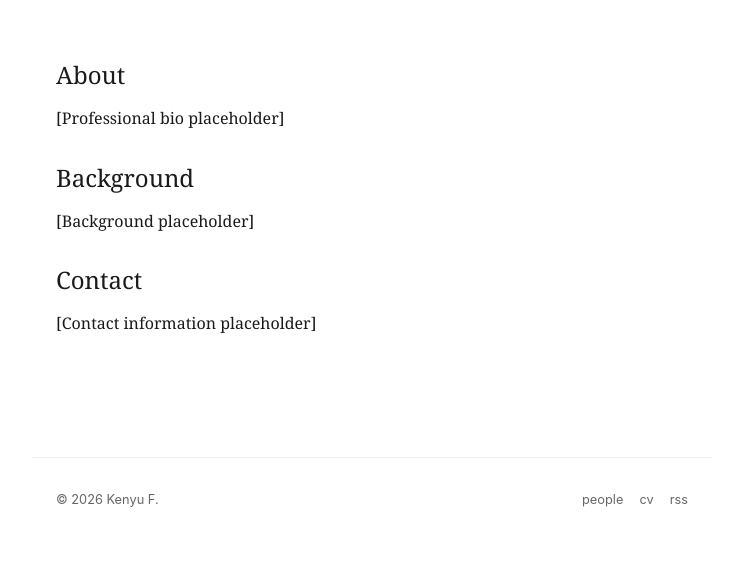
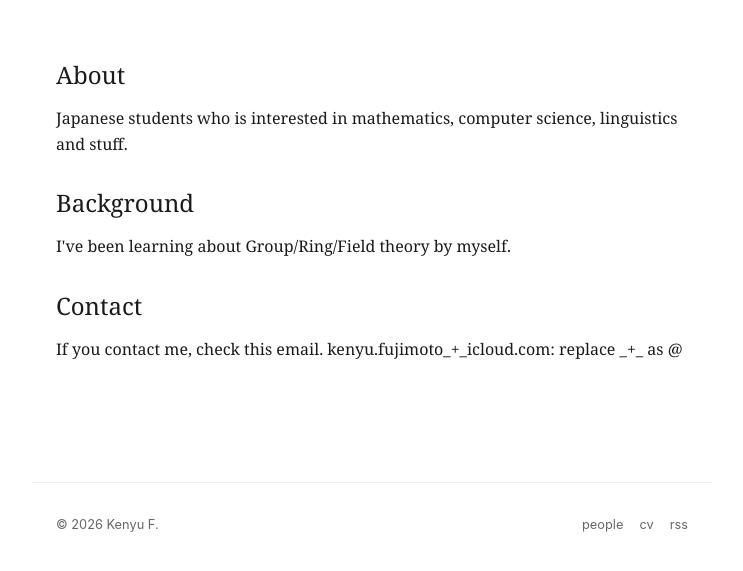
Before and after one commit to Kenyu-f/kenyu-f.github.io, an Astro site: page /about in a window 1280 px wide. Shown: the part 73-644 px from the top of the page, without its empty margins (268-1011 px from the left). Built offline with nearby package versions, Linux system fonts and the light colour scheme; Astro itself is replaced by a stand-in of ours.

Commit message:
Update About page with personal information

```diff
--- a/src/pages/about.astro
+++ b/src/pages/about.astro
@@ -5,16 +5,16 @@ import BaseLayout from '../layouts/BaseLayout.astro';
 <BaseLayout title="About | Kenyu F.">
   <article>
     <h1>About</h1>
-    <p>[Professional bio placeholder]</p>
+    <p>Japanese students who is interested in mathematics, computer science, linguistics and stuff.</p>
 
     <section>
       <h2>Background</h2>
-      <p>[Background placeholder]</p>
+      <p>I've been learning about Group/Ring/Field theory by myself. </p>
     </section>
 
     <section>
       <h2>Contact</h2>
-      <p>[Contact information placeholder]</p>
+      <p>If you contact me, check this email. kenyu.fujimoto_+_icloud.com:  replace _+_ as @</p>
     </section>
   </article>
 </BaseLayout>
```
